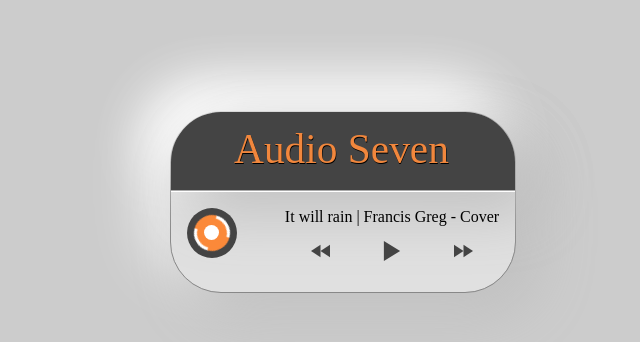
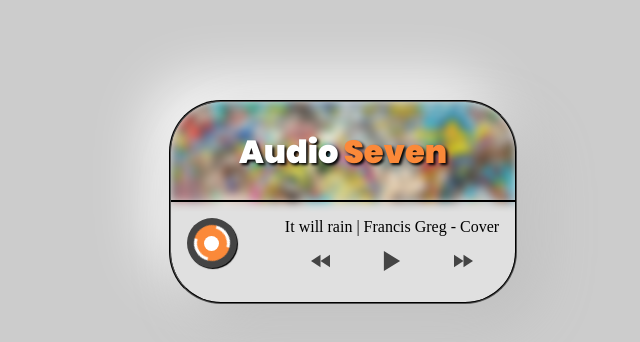
Before and after one commit to soychendo/audioseven, a plain HTML site: page audio.html in a window 1280 px wide. Shown: the part 198-540 px from the top of the page, without its empty margins (297-937 px from the left). Drawn offline with Linux system fonts and the light colour scheme.

Commit message:
Blur Image

```diff
--- a/assets/audio.css
+++ b/assets/audio.css
@@ -16,32 +16,44 @@ body {
     background: #e0e0e0;
     box-shadow:  20px 20px 60px #bebebe,
                 -20px -20px 60px #ffffff;
-    outline: 1px solid #888;
+    outline: 2px groove #000;
+    overflow: hidden;
 }
 #hero {
-    background-color: #444;
+    background: url(../assets/img/audioseven.jpg) no-repeat;
+    background-size: cover;
+    filter: blur(5px);
     border-radius: 50px 50px 0 0;
-    box-shadow:  20px 20px 60px #bebebe,
-    -20px -20px 60px #ffffff;
     display: flex;
     justify-content: center;
     align-items: center;
-    border-bottom: 2px groove #fff;
     padding: 1em;
-}
-#hero::before {
-    content: '';
-    position: absolute;
-    top: 0;
-    bottom: 0;
-    left: 0;
-    right: 0;
+    width: 100%;
+    height: 100px;
 }
 .img-abs {
     position: relative;
+    display: flex;
+    justify-content: center;
+    align-items: center;
 }
-#hero img {
-    width: 70%;
+.img-abs h1 {
+    position: absolute;
+    font-family: 'Poppins', sans-serif;
+    color: #fff;
+    text-shadow: 2px 2px 3px #000;
+    z-index: 1;
+}
+.img-abs h1 span {
+    color: #fb8939;
+}
+.img-abs .border {
+    position: absolute;
+    background-color: #000;
+    bottom: 0;
+    width: 100%;
+    height: 2px;
+    z-index: 1;
 }
 .container-audio {
     display: flex;
@@ -78,6 +90,7 @@ ul li:hover {
     background-color: #444;
     position: relative;
     border-radius: 50%;
+    box-shadow: 1px 1px 1px #000;
     display: flex;
     justify-content: center;
     align-items: center;
--- a/audio.html
+++ b/audio.html
@@ -4,6 +4,7 @@
     <meta charset="UTF-8">
     <meta http-equiv="X-UA-Compatible" content="IE=edge">
     <meta name="viewport" content="width=device-width, initial-scale=1.0">
+    <link href="https://fonts.googleapis.com/css2?family=Poppins:wght@900&display=swap" rel="stylesheet">
     <link rel="icon" href="./assets/favicon.png">
     <link rel="stylesheet" href="./assets/audio.css">
     <title>Audio Seven | by chendo</title>
@@ -11,9 +12,9 @@
 <body>
     <div id="container">
         <div class="img-abs">
-            <div id="hero">
-                <img src="./assets/img/audioseven.svg" alt="Audio Seven">
-            </div>
+            <h1>Audio <span>Seven</span></h1>
+            <div id="hero"></div>
+            <div class="border"></div>
         </div>
         <div class="container-audio">
             <div class="audioList">
```
Also changed, not shown: assets/img/audioseven.jpg (added).
